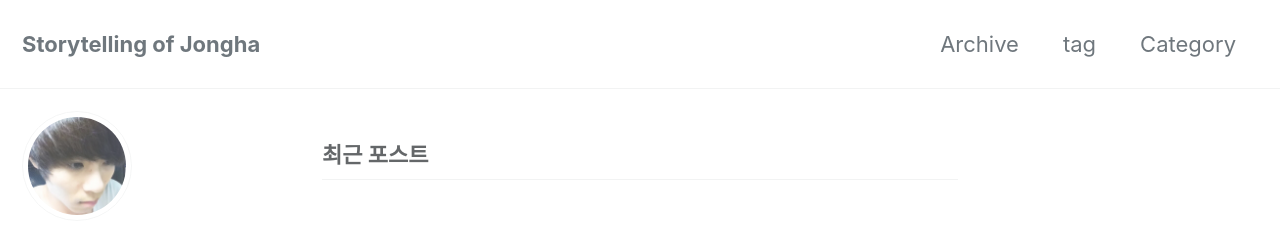
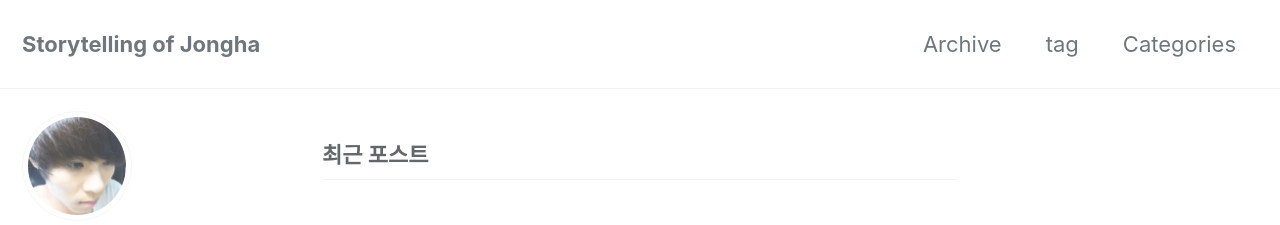
Before and after one commit to jongha0212/jongha0212.github.io, a Jekyll site: the page built from index.html, in a window 1280 px wide. Shown: the top 225 px of the page. Built offline with Jekyll 4.4.1, drawn with Linux system fonts in a browser that asks for light colours; cached includes are drawn as plain includes; the list of posts is cut into pages by our own code.

Commit message:
catogory modify

```diff
--- a/_data/navigation.yml
+++ b/_data/navigation.yml
@@ -6,7 +6,7 @@ main:
     url: /year-archive/
   - title: "tag"
     url: /tags/
-  - title: "Category"
+  - title: "Categories"
     url: /categories/
   # - title: "About"
   #   url: https://mmistakes.github.io/minimal-mistakes/about/
```
